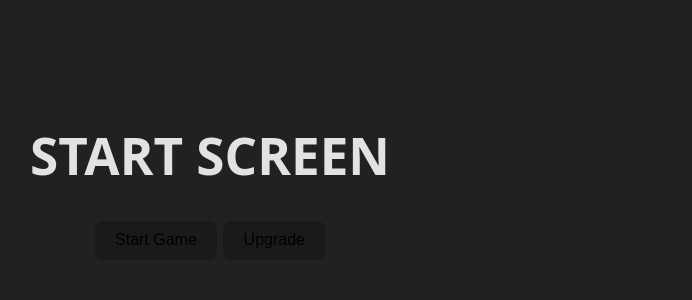
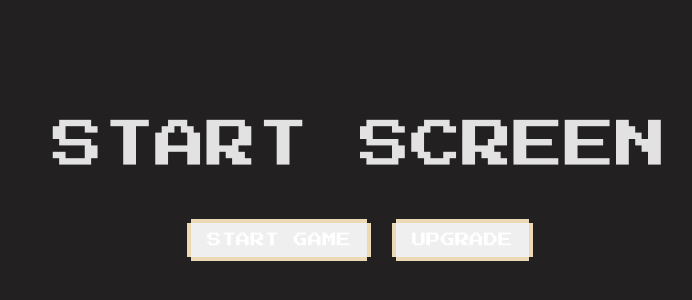
Before and after one commit to Dochi4/Timed-clicker-game, a React (Vite) app: page / in a window 1280 px wide. Shown: the part 222-522 px from the top of the page, without its empty margins (430-1122 px from the left). Built offline with nearby package versions, Linux system fonts and the light colour scheme.

Commit message:
UI update Font Pixel art Press Start 2p, Initial setup: added World canvas and overlay UI structure

```diff
--- a/src/App.jsx
+++ b/src/App.jsx
@@ -6,6 +6,7 @@ import GameScreen from "./Routes/GameScreen";
 import StartScreen from "./Routes/StartScreen";
 import EndScreen from "./Routes/EndScreen";
 import UpgradeBoard from "./Routes/UpgradeBoard";
+import World from "./Routes/Canvas/World";
 
 
 
@@ -79,6 +80,8 @@ function App() {
 
   return (
     <div className="App">
+      <World gameStage={gameStage} handleClick={handleClick} />
+
     {renderStages()}
     </div>
   );
--- a/src/Css/App.css
+++ b/src/Css/App.css
@@ -1,10 +1,13 @@
+
+@import url('https://fonts.googleapis.com/css2?family=Press+Start+2P&display=swap');
 
 html,body {
   margin: 0;
   padding: 0;
 }
 :root   {
-  font-family: system-ui, Avenir, Helvetica, Arial, sans-serif;
+  /* font-family: system-ui, Avenir, Helvetica, Arial, sans-serif; */
+  font-family: 'Press Start 2P', monospace;
   font-weight: 400;
   color-scheme: light dark;
   color: rgba(255, 255, 255, 0.87);
@@ -15,6 +18,7 @@ html,body {
   -moz-osx-font-smoothing: grayscale;
   height: 100svh;
   text-align: center;
+  --shadow-bt-color: #ecdab7;
 }
 
 .App{
@@ -31,16 +35,43 @@ h1 {
 }
 
 button {
-  border-radius: 8px;
-  border: 1px solid transparent;
-  padding: 0.6em 1.2em;
-  margin: 0.2em;
-  font-size: 1em;
+  font-family: 'Press Start 2P', monospace;
+  text-transform: uppercase;
+
+  padding: 10px 16px;
+  margin: 1em;
+
+  font-size: 0.9rem;
   font-weight: 500;
-  background-color: #1a1a1a;
+
+  color: #fff;
+
+  border: 0 solid transparent;
+
+  box-shadow:
+    4px 0 0 var(--shadow-bt-color),
+   -4px 0 0 var(--shadow-bt-color),
+    0 4px 0 var(--shadow-bt-color),
+    0 -4px 0 var(--shadow-bt-color);
+
   cursor: pointer;
-  transition: border-color 0.5s;
 }
+
+
 button:hover {
-  border-color: #8b70f0;
+  transform: translate(-2px, -2px);
+  box-shadow:
+    4px 0 0 var(--shadow-bt-color),
+   -4px 0 0 var(--shadow-bt-color),
+    0 4px 0 var(--shadow-bt-color),
+    0 -4px 0 var(--shadow-bt-color);
 }
+
+button:active {
+  transform: translate(2px, 2px);
+  box-shadow:
+    4px 0 0 var(--shadow-bt-color),
+   -4px 0 0 var(--shadow-bt-color),
+    0 4px 0 var(--shadow-bt-color),
+    0 -4px 0 var(--shadow-bt-color);
+}
--- /dev/null
+++ b/src/Routes/Canvas/Game3D.jsx
@@ -0,0 +1,52 @@
+import React, { useContext, useEffect, useState } from "react";
+import { Canvas , useLoader } from "@react-three/fiber";
+import { OrbitControls,Stars } from "@react-three/drei";
+import { OBJLoader } from 'three/examples/jsm/loaders/OBJLoader.js'
+
+
+function Game3D({handleClick}) {
+
+  function Model({url}) {
+    const obj = useLoader(OBJLoader, url);
+    return(
+      <mesh position={[0, 1, -5]} scale={[0.1,0.1,0.1]} castShadow>
+        <primitive object={obj} />
+      </mesh>
+    )
+  }
+
+ function Box() {
+  return (
+    <mesh position={[0, 2, 0]} castShadow>
+      <boxGeometry attach="geometry" />
+      <meshStandardMaterial attach = "material" color="green" />
+    </mesh>
+  );
+}
+function Plane() {
+  return (
+    <mesh position={[0, 0, 0]} rotation={[-Math.PI / 2, 0, 0]} receiveShadow>
+      <planeGeometry attach="geometry" args={[100, 100]} />
+      <meshStandardMaterial color="pink" />
+    </mesh>
+  );
+}
+
+  return (
+    <div id="Game3D"  onClick={handleClick}>
+        <OrbitControls />
+        <Stars />
+        <ambientLight intensity={1} />
+        <spotLight
+          position={[10, 15, 10]}
+          angle={0.3}
+        />
+
+        <Box />
+        <Plane />
+        <Model url='src/assets/models/boombox.obj' />
+    </div>
+  );
+}
+
+export default Game3D;
--- /dev/null
+++ b/src/Routes/Canvas/World.jsx
@@ -0,0 +1,18 @@
+import React from "react";
+import { Canvas  } from "@react-three/fiber";
+import Game3D from "./Game3D";
+
+
+function World({gameStage,handleClick}) {
+
+  return (
+    <div >
+      <Canvas id="canvas">
+        {gameStage ==='play' && <Game3D handleClick={handleClick} /> }
+      </Canvas>
+    </div>
+  );
+}
+
+
+export default World;
--- a/src/Routes/GameScreen.jsx
+++ b/src/Routes/GameScreen.jsx
@@ -1,53 +1,26 @@
 import React, { useContext, useEffect, useState } from "react";
-import { Canvas } from "@react-three/fiber";
+import { Canvas , useLoader } from "@react-three/fiber";
 import { OrbitControls,Stars } from "@react-three/drei";
+import { OBJLoader } from 'three/examples/jsm/loaders/OBJLoader.js'
+import "../Css/GameScreen.css"
 
-import "../Css/GameScreen.css"
-import SimpleSlider from "./SimpleSlider";
 
-function GameScreen({handleClick,time,maxTime,counter}) {
+function GameScreen({}) {
 
- function Box() {
-  return (
-    <mesh position={[0, 2, 0]} castShadow>
-      <boxGeometry attach="geometry" />
-      <meshStandardMaterial attach = "material" color="green" />
-    </mesh>
-  );
-}
-function Plane() {
-  return (
-    <mesh position={[0, 0, 0]} rotation={[-Math.PI / 2, 0, 0]} receiveShadow>
-      <planeGeometry attach="geometry" args={[100, 100]} />
-      <meshStandardMaterial color="pink" />
-    </mesh>
-  );
-}
-
-  useEffect(() => {
-
-  }, []);
 
   return (
-    <div id="canvas"  onClick={handleClick}>
+    <div id="GameScreen" >
       <div id ="infoPanel">
       <h1>Game SCREEN</h1>
-      {time}<SimpleSlider maxtime={maxTime}time={time} />
+      {time} <input
+        type="range"
+        min="0"
+        max={maxTime}
+        value={time}
+        disabled
+      />
       <h2>{counter}</h2>
       </div>
-      <Canvas >
-        <OrbitControls />
-        <Stars />
-        <ambientLight intensity={1} />
-        <spotLight
-          position={[10, 15, 10]}
-          angle={0.3}
-        />
-
-        <Box />
-        <Plane />
-      </Canvas>
-
     </div>
   );
 }
--- a/src/Routes/SimpleSlider.jsx
+++ /dev/null
@@ -1,18 +0,0 @@
-import React, { useContext, useEffect, useState } from "react";
-
-
-function SimpleSlider({maxTime,time}) {
-  return (
-
-      <input
-        type="range"
-        min="0"
-        max={maxTime}
-        value={time}
-        disabled
-      />
-
-  );
-}
-
-export default SimpleSlider;
```
Also changed, not shown: 1 other file (tests, documents, lock files or other folders).
